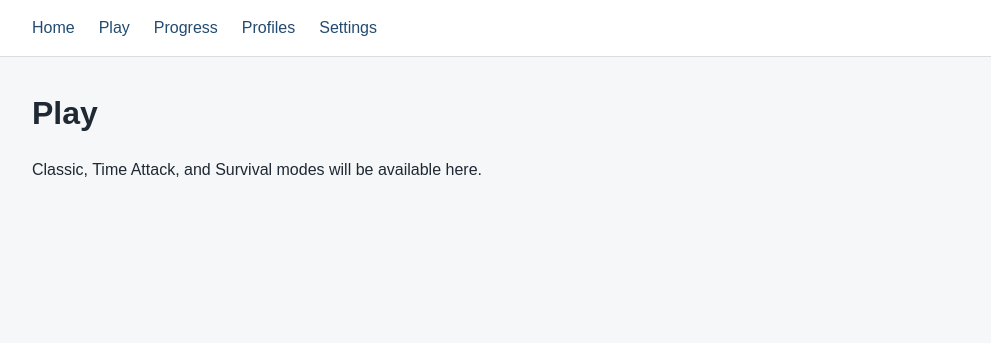
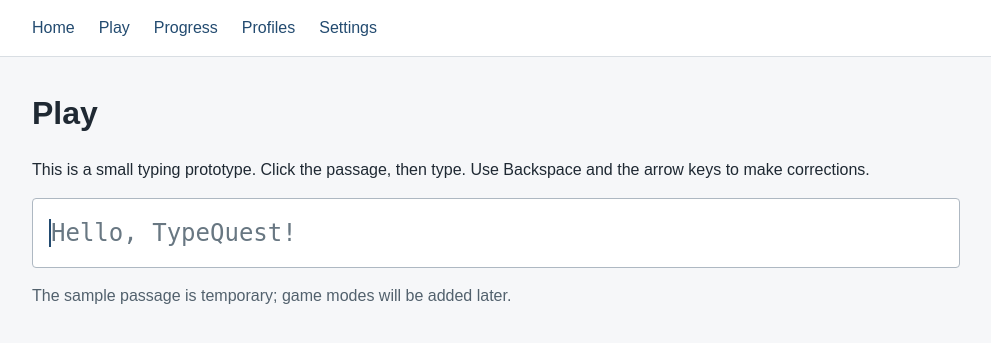
Before and after one commit to Andro-HM/TypeQuest, a Flask app: page /play in a window 1280 px wide. Shown: the top 343 px of the page, without its empty margins (144-1135 px from the left). Run offline with Flask 3, Linux system fonts and the light colour scheme.

Commit message:
feat: add shared typing engine and Play prototype

```diff
--- a/static/css/app.css
+++ b/static/css/app.css
@@ -80,3 +80,41 @@ button {
   gap: 1rem;
   margin-bottom: 0.75rem;
 }
+
+.typing-area {
+  border: 1px solid #aeb8c2;
+  border-radius: 4px;
+  background: #ffffff;
+  font-family: monospace;
+  font-size: 1.5rem;
+  padding: 1rem;
+  white-space: pre-wrap;
+}
+
+.typing-area:focus-visible {
+  outline: 2px solid #234b70;
+  outline-offset: 2px;
+}
+
+.typing-character.is-untouched {
+  color: #687782;
+}
+
+.typing-character.is-correct {
+  background: #d9f1df;
+  color: #14532d;
+}
+
+.typing-character.is-incorrect {
+  background: #fce1e1;
+  color: #a32121;
+}
+
+.typing-character.is-cursor,
+.typing-cursor-end {
+  border-left: 2px solid #234b70;
+}
+
+.typing-note {
+  color: #52616d;
+}
--- /dev/null
+++ b/static/js/play.js
@@ -0,0 +1,75 @@
+import {
+  backspace,
+  createTypingState,
+  getCharacterStatus,
+  moveCursorLeft,
+  moveCursorRight,
+  typeCharacter,
+} from "./typing.js";
+
+const typingArea = document.getElementById("typing-area");
+const state = createTypingState(typingArea.dataset.target);
+
+function renderTarget() {
+  const characters = document.createDocumentFragment();
+
+  for (let index = 0; index < state.target.length; index += 1) {
+    const character = document.createElement("span");
+    character.classList.add("typing-character");
+    character.classList.add("is-" + getCharacterStatus(state, index));
+
+    if (index === state.cursorPosition) {
+      character.classList.add("is-cursor");
+    }
+
+    character.textContent = state.target[index];
+    characters.appendChild(character);
+  }
+
+  if (state.cursorPosition === state.target.length) {
+    const endCursor = document.createElement("span");
+    endCursor.classList.add("typing-cursor-end");
+    endCursor.setAttribute("aria-hidden", "true");
+    characters.appendChild(endCursor);
+  }
+
+  typingArea.replaceChildren(characters);
+}
+
+typingArea.addEventListener("keydown", (event) => {
+  let changed = false;
+
+  if (event.key === "Backspace") {
+    event.preventDefault();
+    changed = backspace(state);
+  } else if (event.key === "ArrowLeft") {
+    event.preventDefault();
+    changed = moveCursorLeft(state);
+  } else if (event.key === "ArrowRight") {
+    event.preventDefault();
+    changed = moveCursorRight(state);
+  } else if (event.key === "Enter") {
+    event.preventDefault();
+  } else if (event.key.toLowerCase() === "v" && (event.ctrlKey || event.metaKey)) {
+    event.preventDefault();
+  } else if (
+    event.key.length === 1 &&
+    !event.repeat &&
+    !event.ctrlKey &&
+    !event.altKey &&
+    !event.metaKey
+  ) {
+    event.preventDefault();
+    changed = typeCharacter(state, event.key);
+  }
+
+  if (changed) {
+    renderTarget();
+  }
+});
+
+typingArea.addEventListener("paste", (event) => {
+  event.preventDefault();
+});
+
+renderTarget();
--- /dev/null
+++ b/static/js/typing.js
@@ -0,0 +1,70 @@
+export function createTypingState(target) {
+  return {
+    target: target,
+    typedBuffer: "",
+    cursorPosition: 0,
+  };
+}
+
+export function typeCharacter(state, character) {
+  if (typeof character !== "string" || character.length !== 1) {
+    return false;
+  }
+
+  if (state.cursorPosition === state.typedBuffer.length) {
+    if (state.typedBuffer.length === state.target.length) {
+      return false;
+    }
+    state.typedBuffer += character;
+  } else {
+    state.typedBuffer =
+      state.typedBuffer.slice(0, state.cursorPosition) +
+      character +
+      state.typedBuffer.slice(state.cursorPosition + 1);
+  }
+
+  state.cursorPosition += 1;
+  return true;
+}
+
+export function backspace(state) {
+  if (state.cursorPosition === 0) {
+    return false;
+  }
+
+  state.typedBuffer =
+    state.typedBuffer.slice(0, state.cursorPosition - 1) +
+    state.typedBuffer.slice(state.cursorPosition);
+  state.cursorPosition -= 1;
+  return true;
+}
+
+export function moveCursorLeft(state) {
+  if (state.cursorPosition === 0) {
+    return false;
+  }
+
+  state.cursorPosition -= 1;
+  return true;
+}
+
+export function moveCursorRight(state) {
+  if (state.cursorPosition === state.typedBuffer.length) {
+    return false;
+  }
+
+  state.cursorPosition += 1;
+  return true;
+}
+
+export function getCharacterStatus(state, index) {
+  if (index >= state.typedBuffer.length) {
+    return "untouched";
+  }
+
+  if (state.typedBuffer[index] === state.target[index]) {
+    return "correct";
+  }
+
+  return "incorrect";
+}
--- a/templates/base.html
+++ b/templates/base.html
@@ -20,5 +20,6 @@
     <main class="page-content">
       {% block content %}{% endblock %}
     </main>
+    {% block scripts %}{% endblock %}
   </body>
 </html>
--- a/templates/play.html
+++ b/templates/play.html
@@ -4,5 +4,11 @@
 
 {% block content %}
   <h1>Play</h1>
-  <p>Classic, Time Attack, and Survival modes will be available here.</p>
+  <p>This is a small typing prototype. Click the passage, then type. Use Backspace and the arrow keys to make corrections.</p>
+  <div id="typing-area" class="typing-area" tabindex="0" aria-label="Typing practice area" data-target="Hello, TypeQuest!"></div>
+  <p class="typing-note">The sample passage is temporary; game modes will be added later.</p>
 {% endblock %}
+
+{% block scripts %}
+  <script type="module" src="{{ url_for('static', filename='js/play.js') }}"></script>
+{% endblock %}
```
